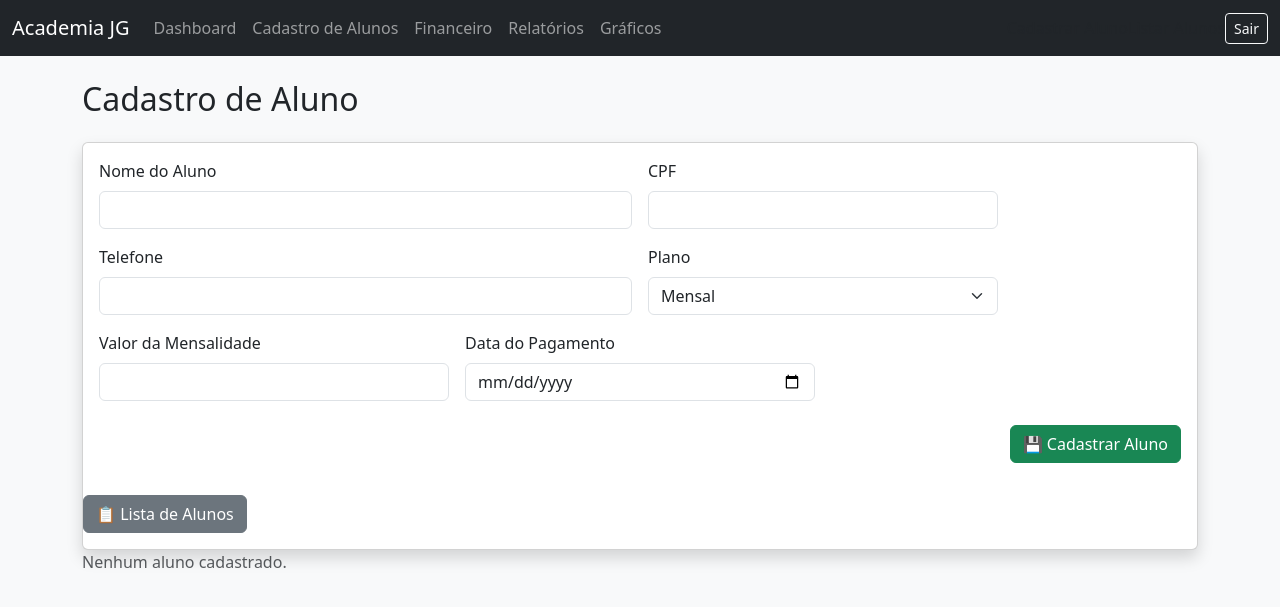
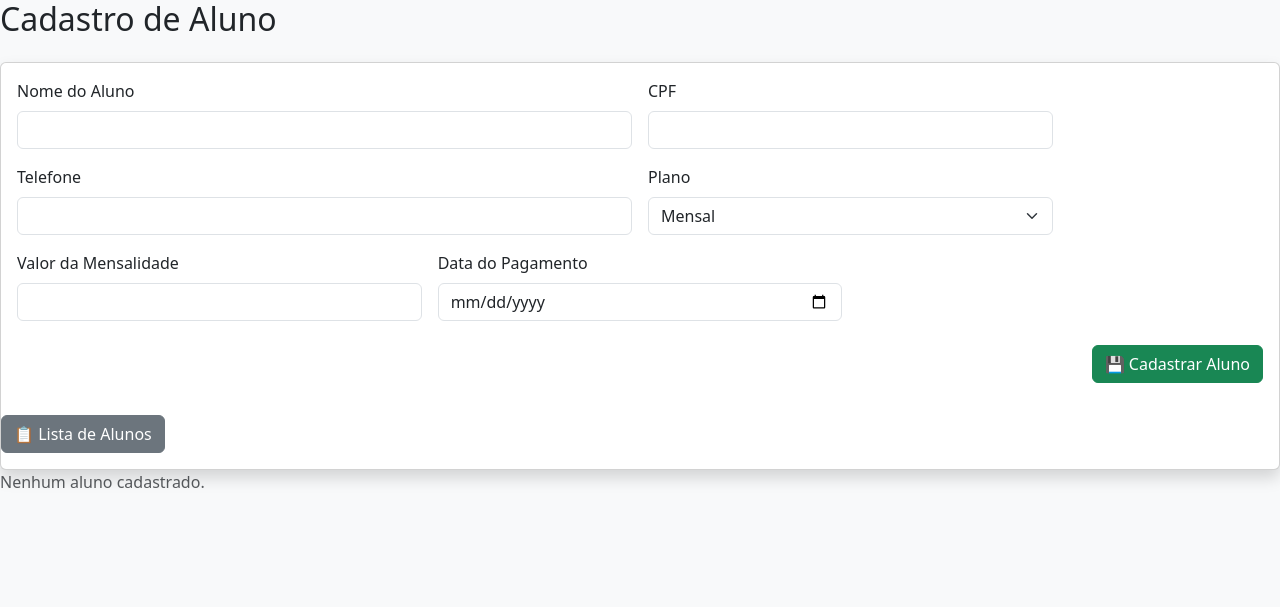
Before and after one commit to Jefferson-Queiroz/academia-jg, a Python web app: template templates/alunos.html in a window 1280 px wide. Shown: the top 607 px of the page. Run offline with Jinja, Linux system fonts and the light colour scheme; the template is opened without the code that fills it, so the values that code supplies are empty.

Commit message:
Temporarily disable menu to isolate url_for error

```diff
--- a/app.py
+++ b/app.py
@@ -300,7 +300,7 @@ def alunos():
     return render_template('alunos.html')
 
 # --- ALUNOS/LISTA ---
-@app.route('/alunos/lista')
+@app.route('/ista_alunos')
 def lista_alunos():
     if 'usuario' not in session:
         return redirect(url_for('login'))
--- a/templates/base.html
+++ b/templates/base.html
@@ -13,7 +13,7 @@
 
 <body class="bg-light">
 
-<nav class="navbar navbar-expand-lg navbar-dark bg-dark">
+<!--<nav class="navbar navbar-expand-lg navbar-dark bg-dark">
   <div class="container-fluid">
     <a class="navbar-brand" href="{{ url_for('dashboard') }}">Academia JG</a>
 
@@ -36,7 +36,7 @@
   </div>
 </nav>
 
-<div class="container mt-4">
+<div class="container mt-4"> -->
     {% block content %}{% endblock %}
 </div>
 
```
